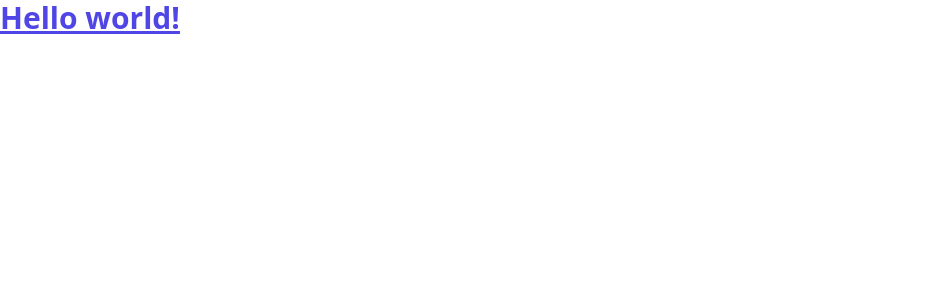
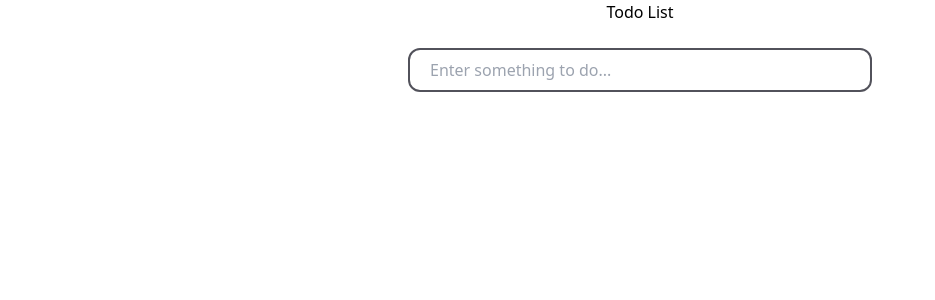
Before and after one commit to hermanconnor/react-todo-list, a React (Vite) app: page / in a window 1280 px wide. Shown: the top 300 px of the page, without its empty margins (0-935 px from the left). Built offline with nearby package versions, Linux system fonts and the light colour scheme.

Commit message:
Add tailwind prettier and create add todo form component

```diff
--- a/package.json
+++ b/package.json
@@ -26,6 +26,8 @@
     "eslint-plugin-react-hooks": "^4.6.0",
     "eslint-plugin-react-refresh": "^0.4.5",
     "postcss": "^8.4.32",
+    "prettier": "^3.1.1",
+    "prettier-plugin-tailwindcss": "^0.5.10",
     "tailwindcss": "^3.4.0",
     "typescript": "^5.2.2",
     "vite": "^5.0.8"
--- a/src/App.tsx
+++ b/src/App.tsx
@@ -1,10 +1,13 @@
+import AddTodoForm from "./components/AddTodoForm";
+
 function App() {
   return (
-    <>
-      <h1 className='text-3xl text-indigo-600 font-bold underline'>
-        Hello world!
-      </h1>
-    </>
+    <main>
+      <div className="container mx-auto px-5">
+        <h1 className="text-center">Todo List</h1>
+        <AddTodoForm />
+      </div>
+    </main>
   );
 }
 
--- /dev/null
+++ b/src/components/AddTodoForm.tsx
@@ -0,0 +1,15 @@
+const AddTodoForm = () => {
+  return (
+    <form>
+      <div className="m-auto flex w-full max-w-lg items-center gap-2 p-6">
+        <input
+          type="text"
+          placeholder="Enter something to do..."
+          className="w-full rounded-xl border-2 border-zinc-600 px-5 py-2"
+        />
+      </div>
+    </form>
+  );
+};
+
+export default AddTodoForm;
```
Also changed, not shown: .eslintrc.cjs, 2 other files (tests, documents, lock files or other folders).
